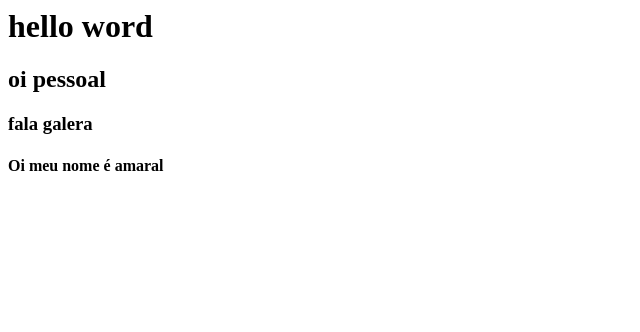
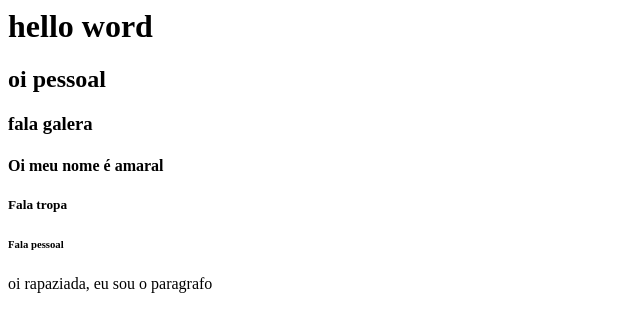
Before and after one commit to amaral-codes08/AulaM2, a plain HTML site: page index.html in a window 1280 px wide. Shown: the whole page, without its empty margins (0-640 px from the left). Drawn offline with Linux system fonts and the light colour scheme.

Commit message:
novas alterações

```diff
--- a/index.html
+++ b/index.html
@@ -9,5 +9,9 @@
     <h2> oi pessoal</h2>
     <h3>fala galera</h3>
     <h4> Oi meu nome é amaral</h4>
+    <h5>Fala tropa
+    <h6>Fala pessoal</h6>
+
+    <p> oi rapaziada, eu sou o paragrafo</p>
 </body>
 </html>
```
